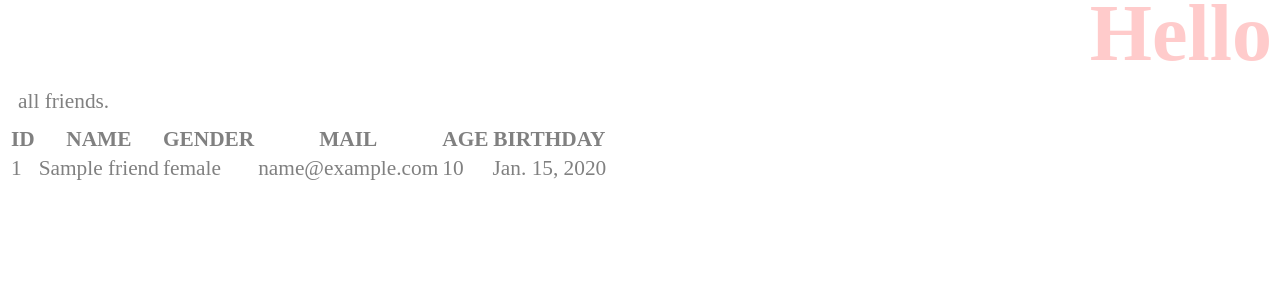
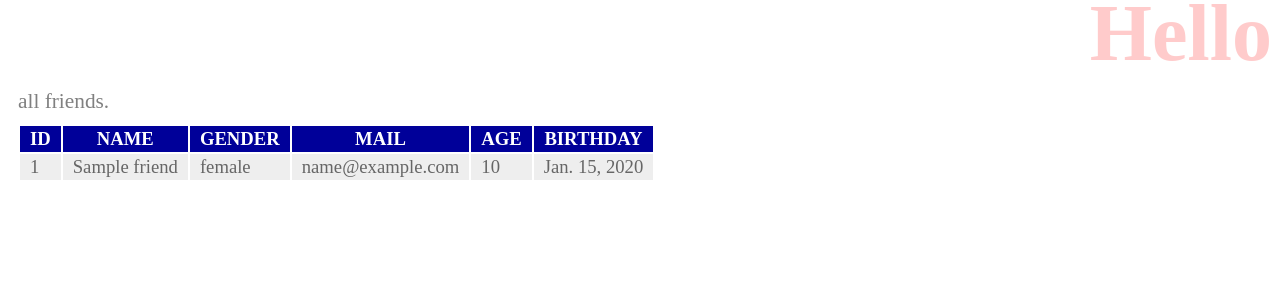
Before and after one commit to maeda-300/django_app, a Django app: page /hello/ in a window 1280 px wide. Shown: the top 300 px of the page. Run offline with Django 3.2, Linux system fonts and the light colour scheme; tables that the repository leaves empty hold one stand-in row (values such as "Sample post").

Commit message:
P.174
hello/index.css編集

```diff
--- a/hello/static/hello/css/style.css
+++ b/hello/static/hello/css/style.css
@@ -17,3 +17,20 @@ a{
     color:blue;
     text-decoration: none;
 }
+
+table {
+    margin:10px;
+    font-size:14pt;
+}
+table tr th {
+    background-color:#009;
+    color:white;
+    padding:2px 10px;
+    border-width:2px;
+}
+table tr td {
+    background-color:#eee;
+    color:#666;
+    padding:2px 10px;
+    border-width:2px;
+}
```
